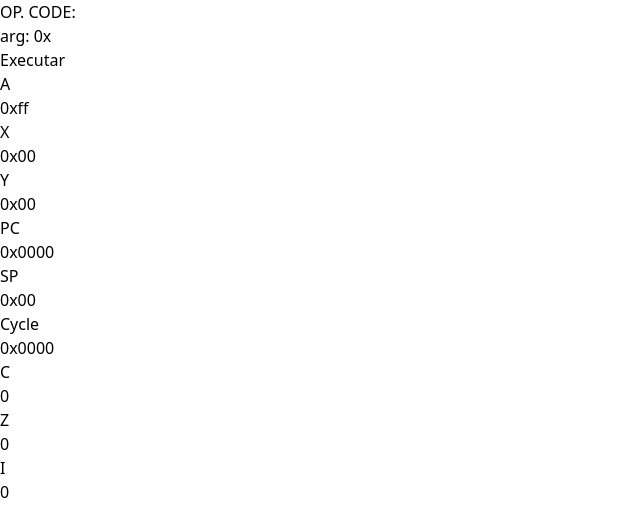
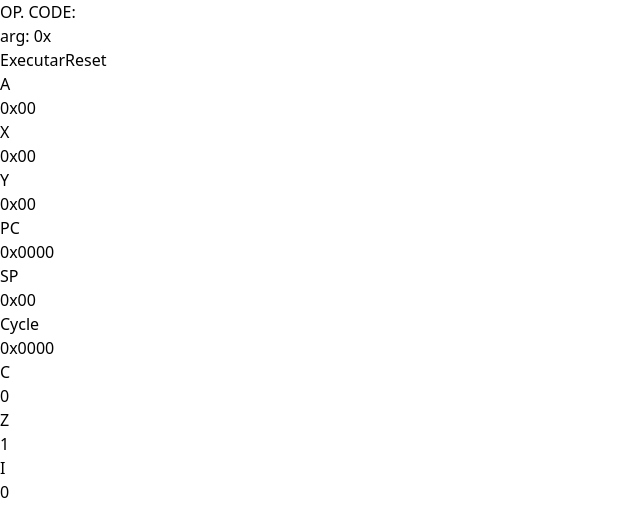
Before and after one commit to pedrohspires/PHantonNES, a React (Vite) app: page / in a window 1280 px wide. Shown: the top 506 px of the page, without its empty margins (0-640 px from the left). Built offline with nearby package versions, Linux system fonts and the light colour scheme.

Commit message:
ADC completo, falta testar

```diff
--- a/src/App.tsx
+++ b/src/App.tsx
@@ -6,7 +6,7 @@ import { useCpu } from "./hooks/useCpu";
 import { op_codes } from './types/cpu.d';
 
 function App() {
-    const { cpu, exec_op_code } = useCpu();
+    const { cpu, exec_op_code, reset_cpu } = useCpu();
 
     const [opCode, setOpCode] = useState<string>("");
     const [arg, setArg] = useState<string>("0x");
@@ -38,7 +38,10 @@ function App() {
                 />
             </div>
 
-            <button onClick={e => { e.preventDefault(); handleClick() }} className='bg-white rounded-md p-2'>Executar</button>
+            <div className='flex gap-4'>
+                <button onClick={e => { e.preventDefault(); handleClick() }} className='bg-white rounded-md p-2'>Executar</button>
+                <button onClick={e => { e.preventDefault(); reset_cpu() }} className='bg-white rounded-md p-2'>Reset</button>
+            </div>
             <div className='flex gap-4 h-[480px]'>
                 <Monitor />
 
--- a/src/hooks/useCpu.ts
+++ b/src/hooks/useCpu.ts
@@ -1,28 +1,17 @@
 import { useEffect, useState } from "react";
 import { cpuType, op_codes } from "../types/cpu.d";
-import { clearZeroFlag, setZeroFlag } from "../utils/bit_operations";
+import { clearZeroFlag, setZeroFlag } from "../utils/flags_operations";
+import { initial_cpu } from "../utils/initial_states";
 import instructions from "../utils/instructions";
 
-export function useCpu(): { cpu: cpuType, exec_op_code: (code: op_codes, arg: number) => void } {
-    const [cpu, setCpu] = useState<cpuType>({
-        memory: new Array(0xffff).fill(0),
-        x: 0x00,
-        y: 0x00,
-        a: 0x00,
-        sp: 0x00,
-        pc: 0x0000,
-        p: "00000000", // CZIDB-VN
-        cycle: 0x0000,
-    })
+type useCpuReturn = {
+    cpu: cpuType,
+    exec_op_code: (code: op_codes, arg: number) => void,
+    reset_cpu: () => void
+}
 
-    useEffect(() => {
-        let cpuTemp = cpu;
-
-        cpu.a = 0xff;
-        cpu.memory[0x03] = 0x03;
-
-        setCpu({ ...cpuTemp });
-    }, []);
+export function useCpu(): useCpuReturn {
+    const [cpu, setCpu] = useState<cpuType>(initial_cpu)
 
     useEffect(() => {
         cpu.p = cpu.a == 0 ? setZeroFlag(cpu.p) : clearZeroFlag(cpu.p);
@@ -34,5 +23,9 @@ export function useCpu(): { cpu: cpuType, exec_op_code: (code: op_codes, arg: nu
         setCpu({ ...cpuTemp });
     }
 
-    return { cpu, exec_op_code };
+    const reset_cpu = () => {
+        setCpu({ ...initial_cpu });
+    }
+
+    return { cpu, exec_op_code, reset_cpu };
 }
--- a/src/utils/convertions.ts
+++ /dev/null
@@ -1,4 +0,0 @@
-export function decToBin(num: number): string {
-    let numBin = '00000000' + num.toString(2);
-    return numBin.slice(-8);
-}
--- /dev/null
+++ b/src/utils/initial_states.ts
@@ -0,0 +1,10 @@
+export const initial_cpu = {
+    memory: new Array(0xffff).fill(0),
+    x: 0x00,
+    y: 0x00,
+    a: 0x00,
+    sp: 0x00,
+    pc: 0x0000,
+    p: "00000000", // CZIDB-VN
+    cycle: 0x0000,
+}
--- a/src/utils/instructions/adc.ts
+++ b/src/utils/instructions/adc.ts
@@ -1,24 +1,24 @@
 import { address_mode, cpuType } from "../../types/cpu.d";
 import address_resolve from "../address";
-import { clearCarryFlag, setCarryFlag, setNegativeFlag, setOverflowFlag } from "../bit_operations";
-import { decToBin } from "../convertions";
+import { clearCarryFlag, clearNegativeFlag, clearOverflowFlag, setCarryFlag, setNegativeFlag, setOverflowFlag } from "../flags_operations";
 import { isOverflow } from "../validations";
 
 export const adc = (cpu: cpuType, arg: number, address_mode: address_mode): cpuType => {
     let content_to_add = address_mode == "immediate" ? arg : cpu.memory[address_resolve(cpu, arg, address_mode)];
+    let carry = Number(cpu.p[0]);
 
-    cpu.a += content_to_add + Number(cpu.p[0]);
+    if (isOverflow(cpu.a, content_to_add, carry)) cpu.p = setOverflowFlag(cpu.p);
+    else cpu.p = clearOverflowFlag(cpu.p);
 
-    if (isOverflow(cpu.a, content_to_add))
-        cpu.p = setOverflowFlag(cpu.p);
+    cpu.a += content_to_add + carry;
 
     if (cpu.a > 0xff) {
         cpu.p = setCarryFlag(cpu.p);
         cpu.a -= 0x100;
     } else cpu.p = clearCarryFlag(cpu.p);
 
-    if (decToBin(cpu.a)[0] === '1')
-        cpu.p = setNegativeFlag(cpu.p);
+    if (cpu.a >> 7) cpu.p = setNegativeFlag(cpu.p);
+    else cpu.p = clearNegativeFlag(cpu.p);
 
     return cpu;
 }
--- a/src/utils/validations.ts
+++ b/src/utils/validations.ts
@@ -1,7 +1,9 @@
-export function isOverflow(a: number, add: number) {
-    let xorResult = a ^ add;
-    let signBit = xorResult & 0x80;
-    let overflowFlag = (signBit >> 7) & 0x01;
+export function isOverflow(a: number, add: number, carry: number) {
+    const sinal_a = (a & 0x80) >> 7;
+    const sinal_add = (add & 0x80) >> 7;
 
-    return overflowFlag == 1;
+    const sinal_operacao = ((a + add + carry) & 0x80) >> 7;
+    const overflow = (sinal_a == sinal_add) && (sinal_a != sinal_operacao);
+
+    return overflow;
 }
```
Also changed, not shown: src/utils/flags_operations.ts (renamed from src/utils/bit_operations.ts).
